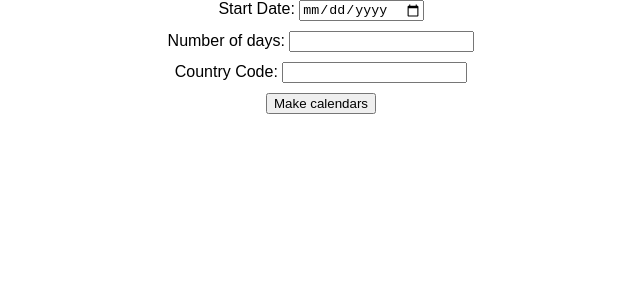
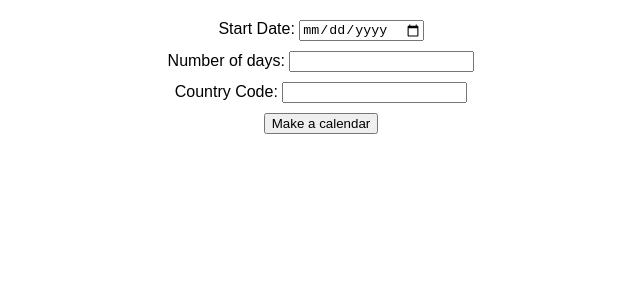
Before and after one commit to njmata/calendar, a React (Create React App) app: page / in a window 1280 px wide. Shown: the top 300 px of the page, without its empty margins (319-959 px from the left). Built offline with nearby package versions, Linux system fonts and the light colour scheme.

Commit message:
Added css flexbox rule to calendar

```diff
--- a/src/App.css
+++ b/src/App.css
@@ -10,6 +10,7 @@ h5 {
     padding: 0;
 }
 .app {
+    margin-top: 20px;
     text-align: center;
 }
 
@@ -17,9 +18,15 @@ h5 {
     margin-bottom: 10px;
 }
 
+.calendar {
+    margin-top: 50px;
+    display: flex;
+    flex-wrap: wrap;
+}
+
 .calendar__month {
     width: 300px;
-    margin-bottom: 20px;
+    margin: 10px 10px;
 }
 
 .calendar__month_title {
--- a/src/App.js
+++ b/src/App.js
@@ -93,12 +93,10 @@ class App extends Component {
                 </div>
                 <div>
                     <button type="button" onClick={this.onCreateCalendar}>
-                        Make calendars
+                        Make a calendar
                     </button>
                 </div>
-                <div>
-                    <Calendar months={this.state.months} />
-                </div>
+                <Calendar months={this.state.months} />
             </div>
         );
     }
--- a/src/Calendar.js
+++ b/src/Calendar.js
@@ -9,7 +9,7 @@ const Calendar = props => {
             <Month month={month} key={index} />
         ));
 
-        return <div>{months}</div>;
+        return <div className="calendar">{months}</div>;
     }
 };
 
```
